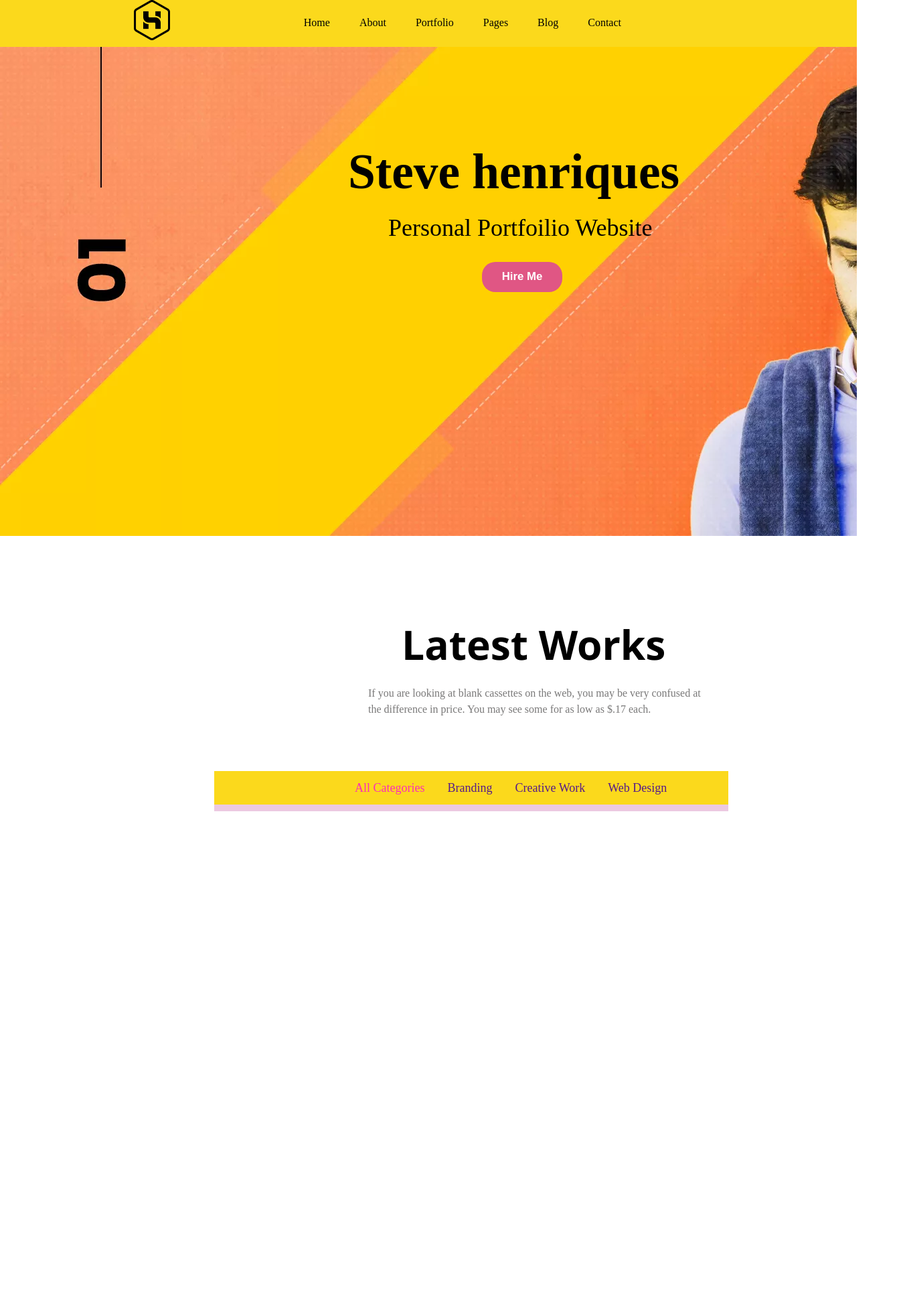
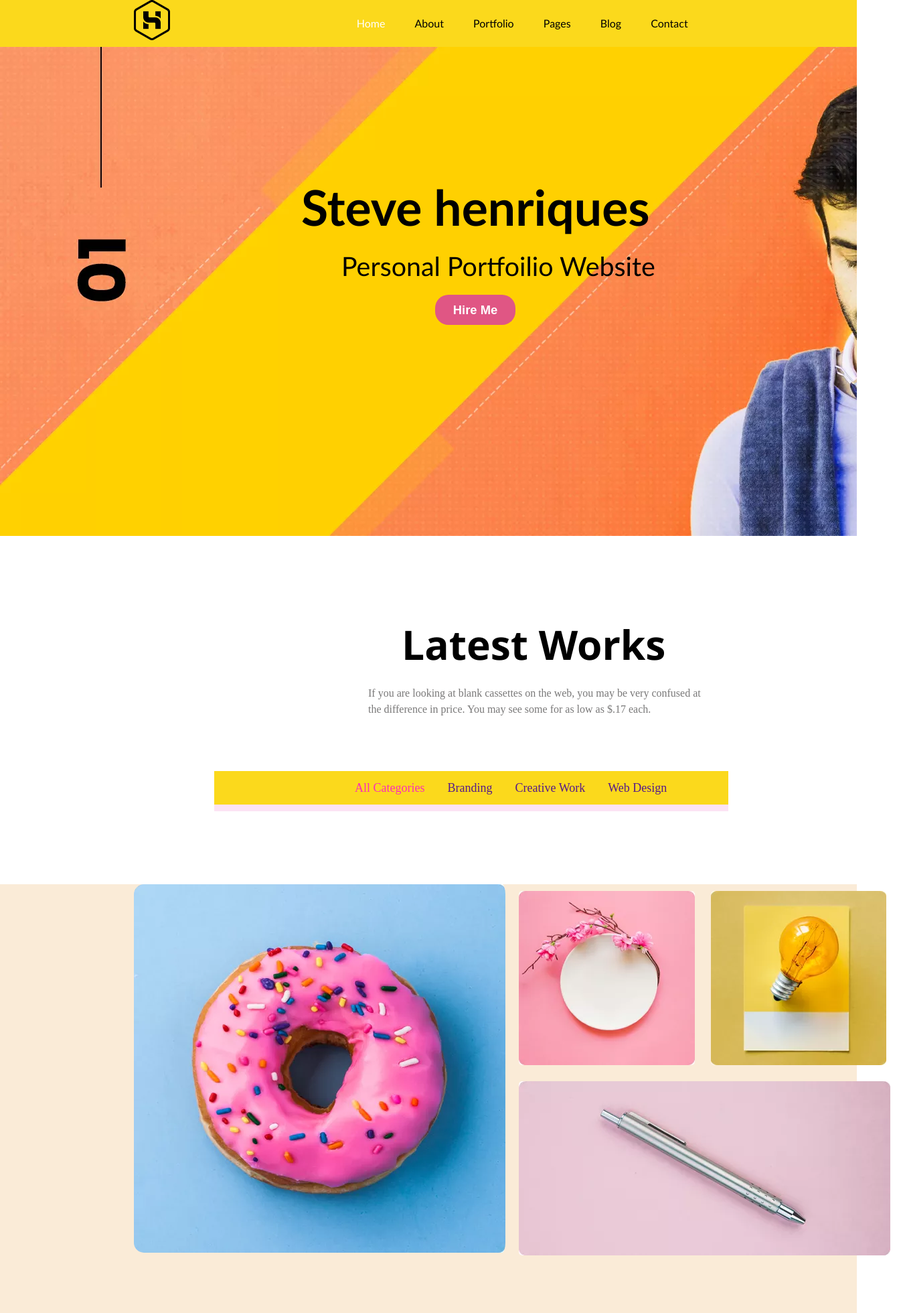
Before and after one commit to abdulghaniag/Steve-Portfolio, a plain HTML site: page index.html in a window 1280 px wide. Shown: the whole page at 67% size, 1340 px wide, since content can reach past the window. Before the commit the page ends 1720 px from the top, so only its background shows below. Drawn offline with Linux system fonts and the light colour scheme.

Commit message:
5 images done

```diff
--- a/index.html
+++ b/index.html
@@ -31,9 +31,12 @@ padding-right: 40px;
     margin-left: 200px;
 }
         .nav ul{
+            cursor: pointer;
+  font-family:'Trebuchet MS', 'Lucida Sans Unicode', 'Lucida Grande', 'Lucida Sans', Arial, sans-serif;
 float: right;
-margin-right: 180px;
+margin-right: 80px;
         }
+
         .nav a{
           text-decoration: none;
           font-family: 'Lucida Sans', 'Lucida Sans Regular', 'Lucida Grande', 'Lucida Sans Unicode', Geneva, Verdana, sans-serif;
@@ -45,16 +48,18 @@ margin-right: 180px;
         }
         .steve{
             align-content: center;
-            margin-left:520px;
+            margin-left:450px;
             font-size: 3.5cap;
-            width: 550px;
-            height: 650px;
+            width: 650px;
+            height: 750px;
+            font-family: 'Gill Sans', 'Gill Sans MT', Calibri, 'Trebuchet MS', sans-serif;
             /* border: 2px solid red; */
         }
         .steve p{
             padding-left: 60px;
             padding-top: 20px;
             font-size: 1.5cap;
+            font-family: 'Gill Sans', 'Gill Sans MT', Calibri, 'Trebuchet MS', sans-serif;
         }
         .steve .hire{
             border-radius: 20px;
@@ -66,7 +71,7 @@ margin-right: 180px;
             margin-left: 200px;
             font-size: 0.7cap;
             font-weight: bold;
-            margin-top: 30px;
+            margin-top: 20px;
         }
         .hire:hover{
             background: none;
@@ -75,7 +80,8 @@ margin-right: 180px;
         }
         .latest{
             width: 100%;
-            height: 100vh;
+            height: 50vh;
+            /* border: 2px solid red; */
         }
         .work{
             width: 100%;
@@ -95,12 +101,12 @@ margin-right: 180px;
             line-height: 24px;
             font-weight:530;
             margin-top: 20px;
-padding-left: 550px;
+            padding-left: 550px;
         }
 
 .nav2{
     width: 100%;
-    height: 50px;
+    height: 200px;
     background-color: white;
 }
 .down li{
@@ -127,7 +133,7 @@ display: inline-block;
     margin-left: 320px;
     width: 60%;
     height: 60px;
-    background-color: rgb(236, 201, 225);
+    background-color: rgb(252, 227, 244);
 }
 .back a:hover{
 color: rgb(252, 44, 186);
@@ -138,19 +144,60 @@ color: rgb(252, 44, 186);
 .port{
 display: inline-block;
 position: relative;
+cursor: pointer;
 }
 .dropdown{
 display: none;
 position: absolute;
 z-index: 1;
 }
+
+.dropdown p{
+    background-color:  rgb(251, 217, 28);
+    border-bottom: 2px solid wheat;
+    padding: 10px;
+    width: 150px;
+}
+.dropdown p:hover{
+background-color: palevioletred;
+}
+.port li:hover{
+color: white;
+}
 .port:hover .dropdown{
-width: 110px;
+cursor: pointer;
 height: 40px;
 background-color:  rgb(251, 217, 28);
-padding-top: 10px;
+padding-top: 40px;
 display: block;
 }
+.about:hover{
+color: white;
+}
+.carding{
+    width: 100%;
+    height: 80vh;
+    background-color: antiquewhite;
+    display: flex;
+}
+.donut{
+    width: 50%;
+    margin-left: 200px;
+}
+.donut img{
+    padding-right: 10px;
+    border-radius:15px;
+}
+.bulb{
+    width: 500p%;
+}
+.bulb img{
+    padding: 10px;
+    border-radius:15px;
+
+}
+
+
     </style>
 </head>
 <body>
@@ -158,9 +205,10 @@ display: block;
         <div class="nav">
             <img src="img/logo.png" alt="">
             <ul>
-            <li>Home</li>
-            <li>About</li>
-            <div class="port"><li>Portfolio</li>
+            <li class="hom">Home</li>
+            <li class="about">About</li>
+            <div class="port">
+            <li>Portfolio</li>
             <div class="dropdown">
             <p>Portfolio</p>
             <p>Portfolio Details</p>
@@ -191,14 +239,6 @@ display: block;
             <li></li>
             <li></li>
             <li></li></ul>
-            <!-- <ul>
-                <li><a href="" class="hom">Home</a></li>
-                <li><a href="">About     </a></li>
-                <li><a href="">Portfolio </a></li>
-                <li><a href="">Pages     </a></li>
-                <li><a href="">Blog      </a></li>
-                <li><a href="">Contact   </a></li>
-            </ul> -->
         </div>
         <div class="steve">
 <h1>Steve henriques</h1>
@@ -225,5 +265,27 @@ display: block;
         </div>
     </div>
 </div>
+
+
+<div class="carding">
+<div class="donut"><img src="img/work1.jpg" alt=""></div>
+<div class="bulb">
+<img src="img/work2.jpg" alt="">
+<img src="img/work3.jpg" alt="">
+<img src="img/work5.jpg" alt="" >
+
+
+
+</div>
+
+</div>
+
+
+
+
+
+
+
+
 </body>
 </html>
```
Also changed, not shown: img/image_1.jpg (added), img/work1.jpg (added), img/work2.jpg (added), img/work3.jpg (added), img/work4.jpg (added), img/work5.jpg (added), img/work6.jpg (added), img/work7.jpg (added), img/work8.jpg (added).
